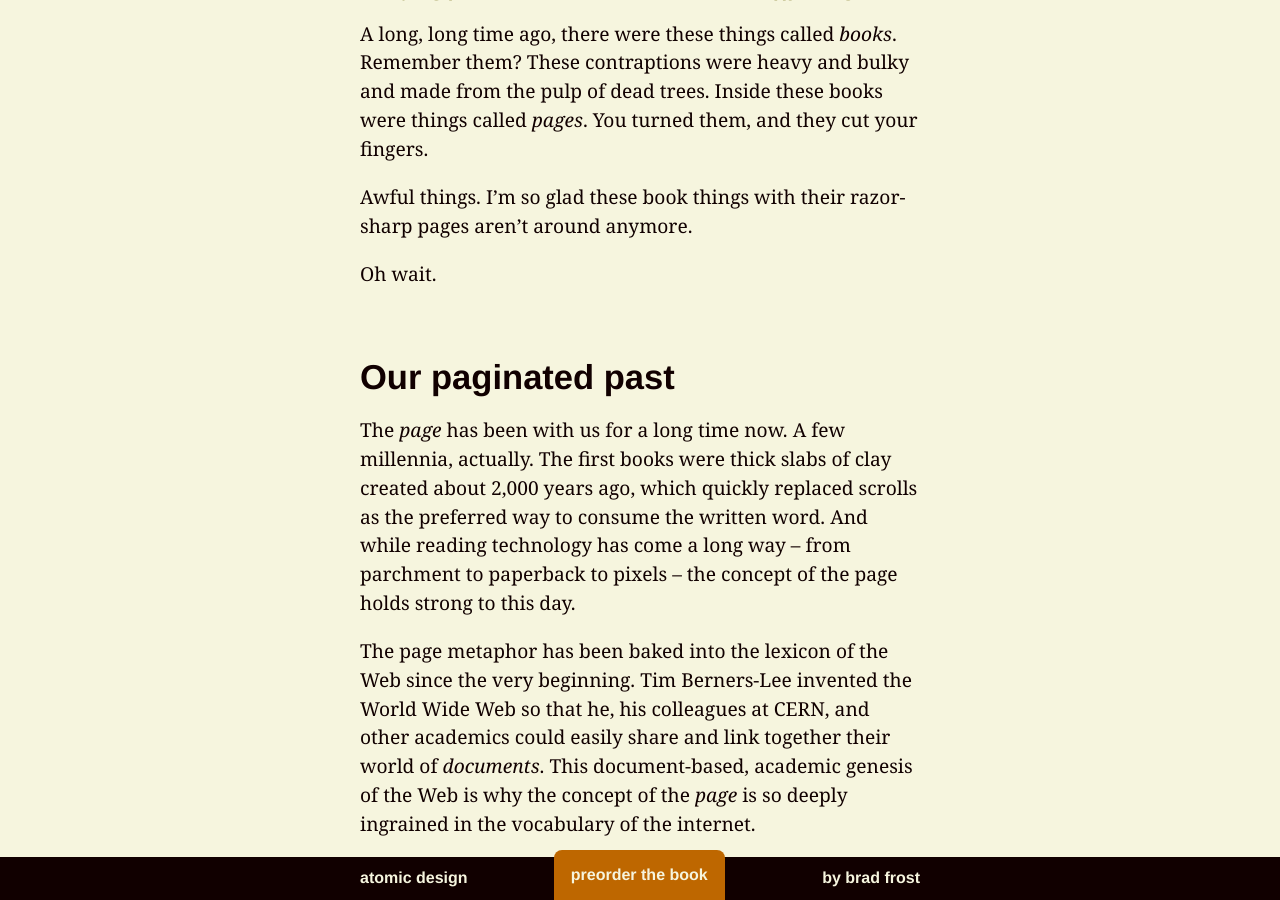
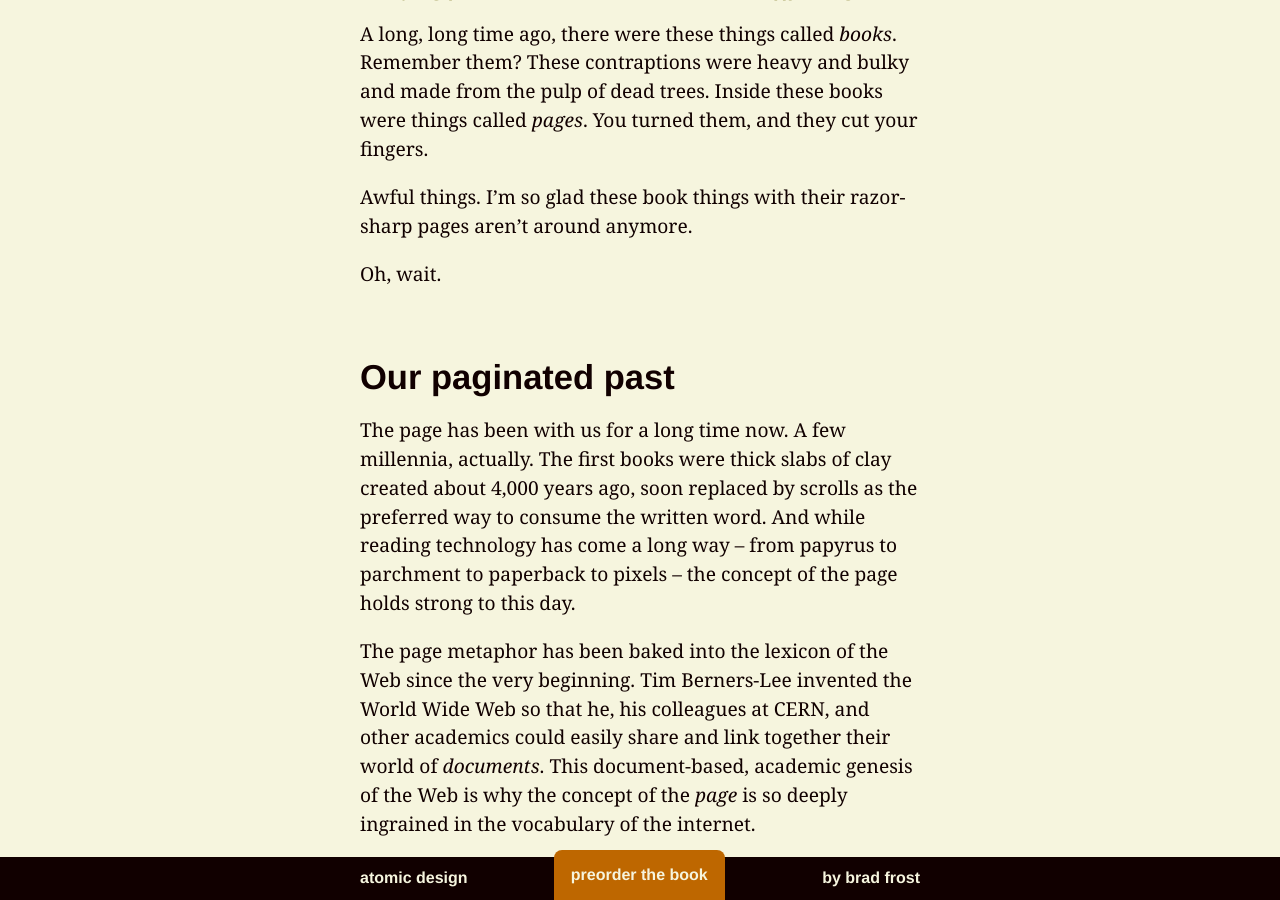
Before and after one commit to bradfrost/atomic-design, a Jekyll site: the page built from chapter-1.md, in a window 1280 px wide and 900 px high, scrolled down 441 px. Built offline with Jekyll 4.4.1, drawn with Linux system fonts in a browser that asks for light colours; part of the change alters nothing that is shown.

Commit message:
First trial edits
Included are some corrections, additions and amendments, plus a method of hiding comments from the HTML output.

```diff
--- a/chapter-1.md
+++ b/chapter-1.md
@@ -9,10 +9,13 @@ A long, long time ago, there were these things called _books_. Remember them? Th
 
 Awful things. I’m so glad these book things with their razor-sharp pages aren’t around anymore.
 
-Oh wait.
+Oh, wait.
 
 ## Our paginated past
-The _page_ has been with us for a long time now. A few millennia, actually. The first books were thick slabs of clay created about 2,000 years ago, which quickly replaced scrolls as the preferred way to consume the written word. And while reading technology has come a long way – from parchment to paperback to pixels – the concept of the page holds strong to this day.
+The page has been with us for a long time now. A few millennia, actually. The first books were thick slabs of clay created about 4,000 years ago, soon replaced by scrolls as the preferred way to consume the written word. And while reading technology has come a long way – from papyrus to parchment to paperback to pixels – the concept of the page holds strong to this day.
+
+[Ed]: # (This comment won't appear in the HTML output. Useful or not?)
+[Ed]: # (Tablets have been found that date to around 2000BC. These were superceded by scrolls, not the other way around as you put it. Also, I couldn't resist adding papyrus before parchment to your alliterative list!)
 
 The page metaphor has been baked into the lexicon of the Web since the very beginning. Tim Berners-Lee invented the World Wide Web so that he, his colleagues at CERN, and other academics could easily share and link together their world of *documents*. This document-based, academic genesis of the Web is why the concept of the *page* is so deeply ingrained in the vocabulary of the internet.
 
```
